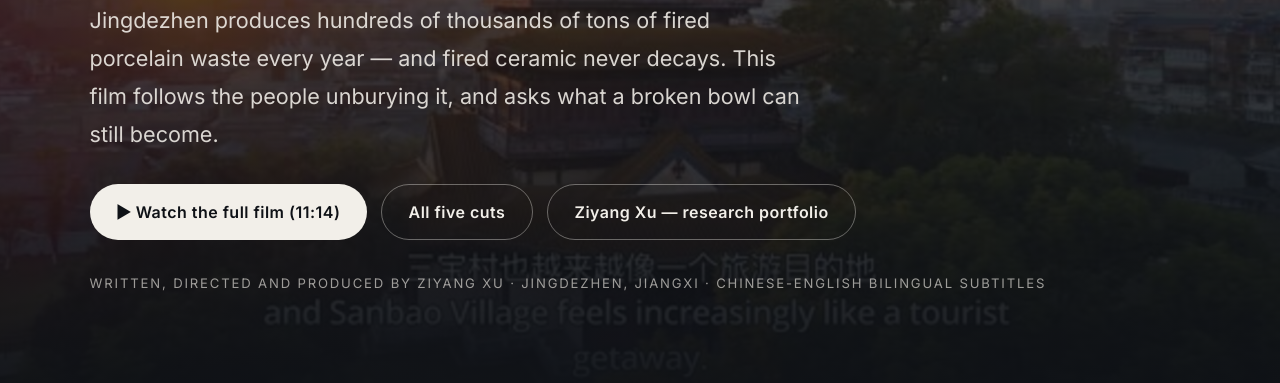
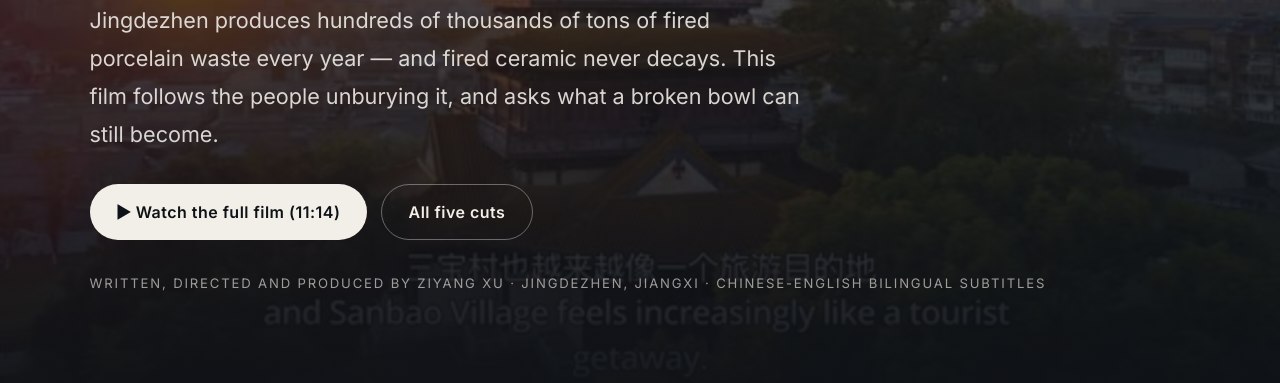
Before and after one commit to jerryxugit-2026/Film-Shards-Reborn, a plain HTML site: page index.html in a window 1280 px wide. Shown: the part 417-800 px from the top of the page. Drawn offline with nearby package versions, Linux system fonts and the light colour scheme; a web font is replaced by a local one.

Commit message:
Remove the research portfolio links

```diff
--- a/index.html
+++ b/index.html
@@ -63,7 +63,6 @@ a.inline-link:hover{border-bottom-color:var(--celadon)}
   <div class="cta-row" data-aos="fade-up" data-aos-delay="360">
     <a class="cta cta-primary" href="https://youtu.be/Ucu1jr4pBH8" target="_blank" rel="noopener">▶ Watch the full film (11:14)</a>
     <a class="cta cta-ghost" href="https://youtube.com/playlist?list=PLT7qnD3BIifg" target="_blank" rel="noopener">All five cuts</a>
-    <a class="cta cta-ghost" href="https://github.com/jerryxugit-2026/jerryxugit-2026" target="_blank" rel="noopener">Ziyang Xu — research portfolio</a>
   </div>
   <p class="credit-line" data-aos="fade-up" data-aos-delay="480">Written, directed and produced by Ziyang Xu · Jingdezhen, Jiangxi · Chinese-English bilingual subtitles</p>
 </header>
@@ -185,7 +184,7 @@ a.inline-link:hover{border-bottom-color:var(--celadon)}
       <p class="caption mt-2">Written, directed and produced by Ziyang Xu · shot in Jingdezhen, Jiangxi · Chinese-English bilingual subtitles</p>
     </div>
     <div>
-      <p class="caption"><a class="inline-link" href="https://youtube.com/playlist?list=PLT7qnD3BIifg" target="_blank" rel="noopener">YouTube playlist</a> · <a class="inline-link" href="https://github.com/jerryxugit-2026/jerryxugit-2026" target="_blank" rel="noopener">Research portfolio</a></p>
+      <p class="caption"><a class="inline-link" href="https://youtube.com/playlist?list=PLT7qnD3BIifg" target="_blank" rel="noopener">YouTube playlist</a></p>
       <p class="caption mt-2">© 2026 Ziyang Xu</p>
     </div>
   </div>
```
